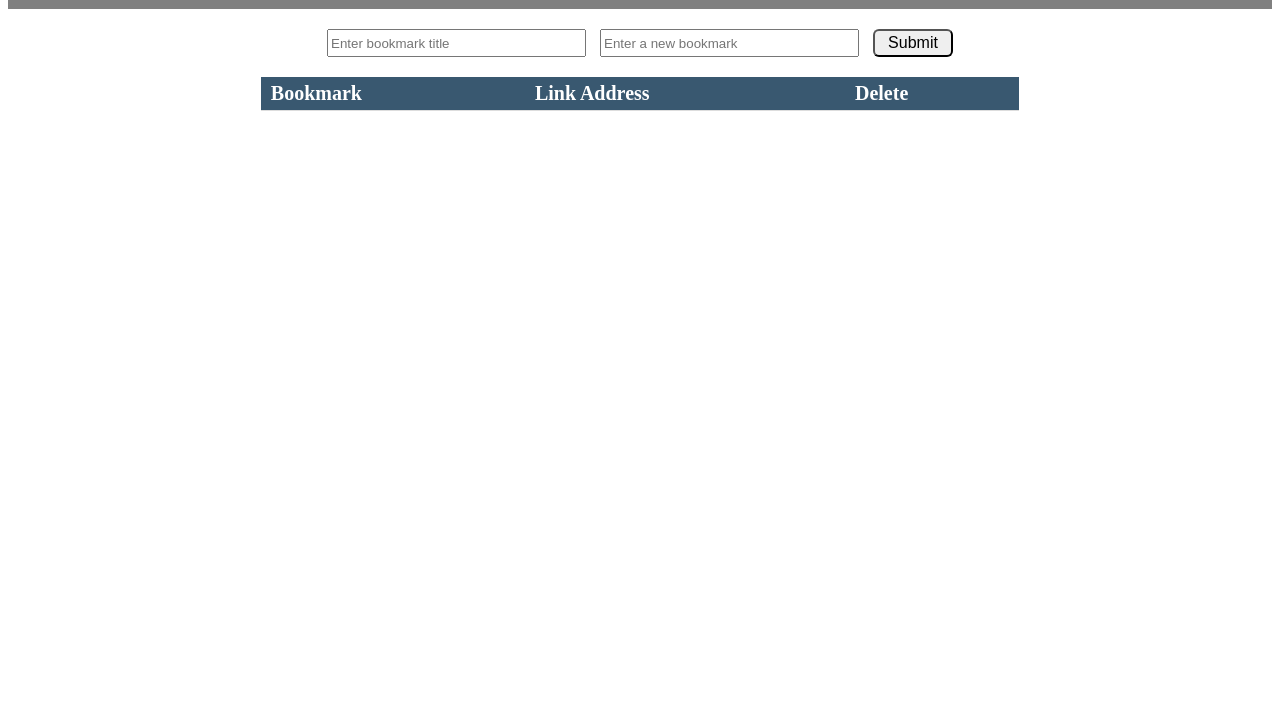
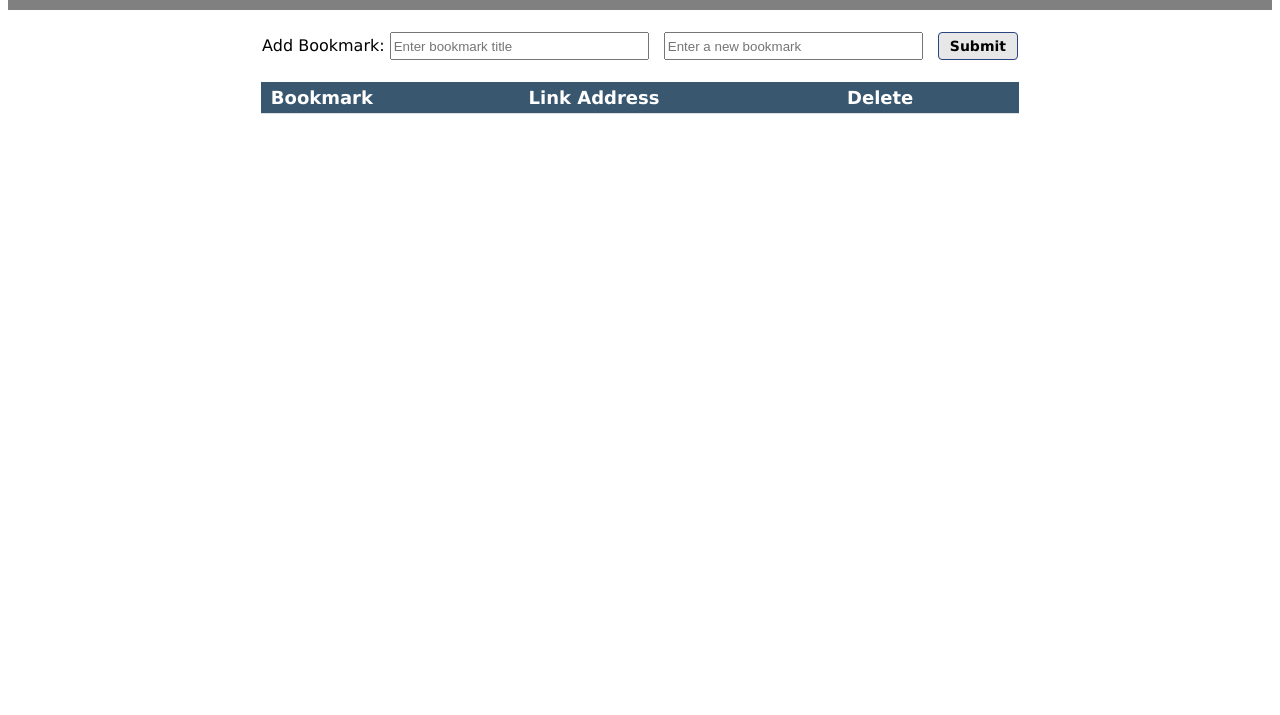
Before and after one commit to Yangani/bookmarkmanager, a website: page public/index.html in a window 1280 px wide. Shown: the part 85-800 px from the top of the page. Drawn offline with Linux system fonts and the light colour scheme; no server answers.

Commit message:
Minor css edits

```diff
--- a/public/index.html
+++ b/public/index.html
@@ -11,7 +11,7 @@
 	</nav>
 
 	<div class="addbookmark" id="addbookmark">
-		<input type="text" class="textbox" id="urlTitle" value="" placeholder="Enter bookmark title">
+		Add Bookmark: <input type="text" class="textbox" id="urlTitle" value="" placeholder="Enter bookmark title">
 		<input type="text" class="textbox" id="urlAddress" value="" placeholder="Enter a new bookmark">
 		<button type="button" id="submit" class="submit" onclick="addBookMark()">Submit</div>
 	</div>
--- a/public/main.css
+++ b/public/main.css
@@ -1,3 +1,6 @@
+body {
+	font-family:'Lucida Grande',Tahoma,Verdana,Arial,sans-serif;
+}
 .title {
 	background-color: grey;
 	color: white;
@@ -13,6 +16,7 @@ h1 {
 	position: float;
 	margin: 20px auto;
 	text-align: center;
+	padding:2px 6px;
 }
 
 .textbox {
@@ -24,8 +28,18 @@ h1 {
 .submit {
 	width: 80px;
 	height: 28px;
-	font-size: 16px;
-	border-radius: 6px;
+	-webkit-box-shadow:rgba(0,0,0,0.0.1) 0 1px 0 0;
+	-moz-box-shadow:rgba(0,0,0,0.0.1) 0 1px 0 0;
+	box-shadow:rgba(0,0,0,0.0.1) 0 1px 0 0;
+	background-color: #e7e7e7;
+	border:1px solid #29447E;
+	font-family:'Lucida Grande',Tahoma,Verdana,Arial,sans-serif;
+	font-size:14px;
+	font-weight:700;
+	color:black;
+	border-radius:4px;
+	-moz-border-radius:4px;
+	-webkit-border-radius:4px
 }
 
 .divTable{
@@ -36,7 +50,7 @@ h1 {
 }
 
 .divTableHeading {
-	font-size: 20px;
+	font-size: 18px;
 	background: #395870;
  	color: #fff;
 	display: table-header-group;
@@ -73,7 +87,7 @@ h1 {
 	font-weight:700;
 	padding:2px 6px;
 	color:black;
-	border-radius:5px;
+	border-radius:1px;
 	-moz-border-radius:5px;
 	-webkit-border-radius:5px
 }
```
